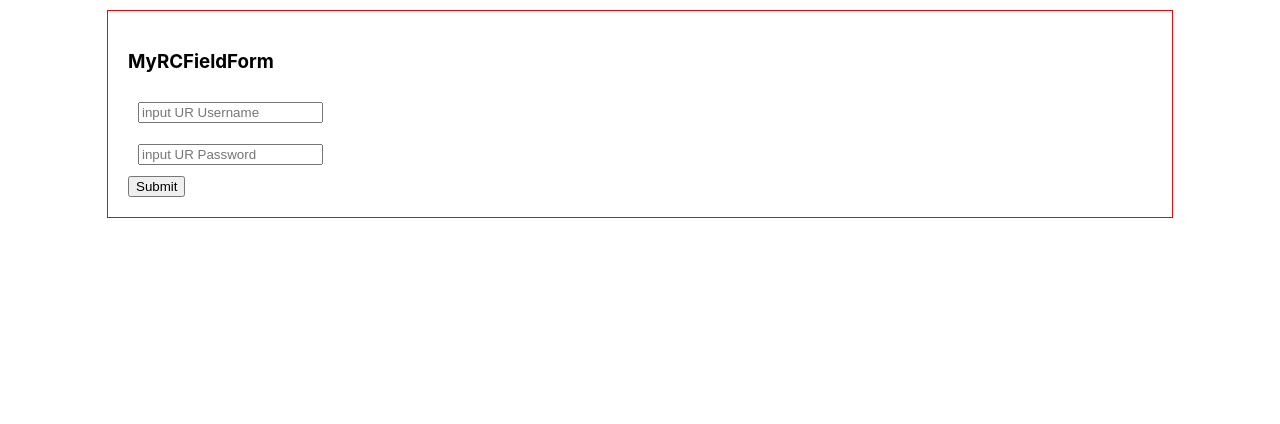
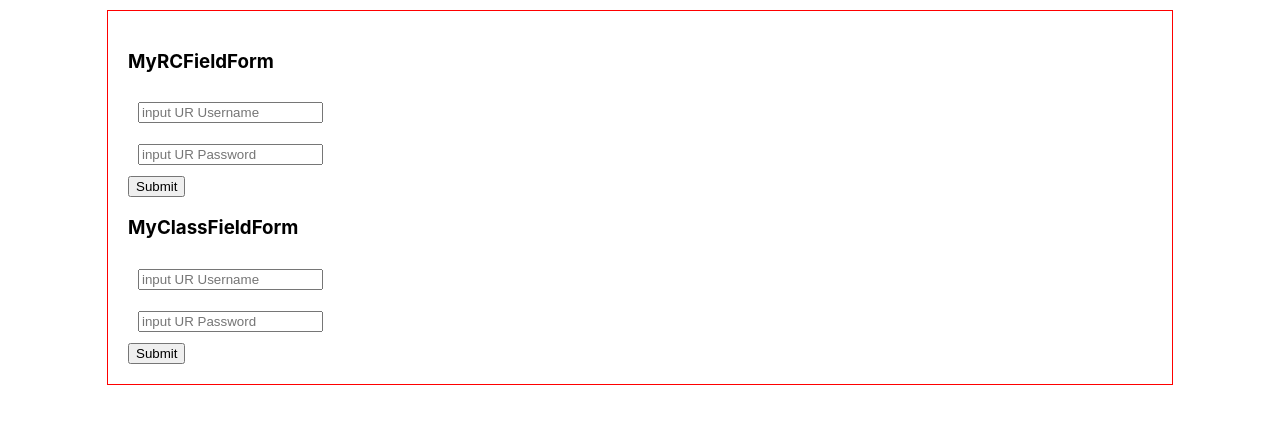
Before and after one commit to kizuner-bonely/oh-my-mini-react, a React (Vite) app: page / in a window 1280 px wide. Shown: the top 424 px of the page. Built offline with nearby package versions, Linux system fonts and the light colour scheme.

Commit message:
feat: 实现类组件适配

```diff
--- a/packages/form/ComponentField.tsx
+++ b/packages/form/ComponentField.tsx
@@ -5,7 +5,7 @@ import { FieldContext } from './FieldContext'
 
 interface FieldProps {
   name: string
-  rules: RuleType[] // todo 校验规则
+  rules: RuleType[]
   children: ReactElement<any, string | JSXElementConstructor<any>>
 }
 
--- a/packages/form/FieldContext.ts
+++ b/packages/form/FieldContext.ts
@@ -1,5 +1,7 @@
+import type { FieldContextType } from './form.d'
 import { FormStore } from './useForm'
-import type { FieldContextType } from './form.d'
 import { createContext } from 'react'
 
-export const FieldContext = createContext<FieldContextType>(new FormStore())
+export const FieldContext = createContext<FieldContextType>(
+  new FormStore().getForm(),
+)
--- a/packages/form/Form.tsx
+++ b/packages/form/Form.tsx
@@ -1,32 +1,44 @@
 import type { FormProps } from './form.d'
-import type { FormEvent } from 'react'
-import { useEffect, useCallback } from 'react'
+import type { FormEvent, ForwardedRef } from 'react'
+import { forwardRef, useEffect, useCallback, useImperativeHandle } from 'react'
 
 import useForm from './useForm'
 import Field from './ComponentField'
 import { FieldContext } from './FieldContext'
 
-export default function Form(props: FormProps) {
+type FormType = typeof Form & { Field: typeof Field; useForm: typeof useForm }
+
+function Form(props: FormProps, ref?: ForwardedRef<any>) {
   const { children, form, onFinish, onFinishFailed } = props
 
+  const [FormInstance] = useForm(form)
+
+  useImperativeHandle(ref, () => FormInstance)
+
   useEffect(() => {
-    form.setCallbacks({ onFinish, onFinishFailed })
-  }, [form, onFinish, onFinishFailed])
+    FormInstance.setCallbacks({ onFinish, onFinishFailed })
+  }, [FormInstance, onFinish, onFinishFailed])
 
   const handleSubmit = useCallback(
     (e: FormEvent<HTMLFormElement>) => {
       e.preventDefault()
-      form.submit()
+      FormInstance.submit()
     },
-    [form],
+    [FormInstance],
   )
 
   return (
     <form onSubmit={handleSubmit}>
-      <FieldContext.Provider value={form}>{children}</FieldContext.Provider>
+      <FieldContext.Provider value={FormInstance}>
+        {children}
+      </FieldContext.Provider>
     </form>
   )
 }
 
-Form.Field = Field
-Form.useForm = useForm
+const _Form = forwardRef(Form) as any as FormType
+
+_Form.Field = Field
+_Form.useForm = useForm
+
+export default _Form
--- a/packages/form/form.d.ts
+++ b/packages/form/form.d.ts
@@ -10,7 +10,8 @@ export type FormCallbacks = {
 
 export type FormProps = {
   children: JSX.Element | JSX.Element[]
-  form: FieldContextType
+  form?: ReturnType<FormStore['getForm']>
+  ref?: RefObject<unknown>
 } & FormCallbacks
 
 export type Entity = ReactElement & { onStoreChanged(): void }
--- a/packages/form/index.ts
+++ b/packages/form/index.ts
@@ -1,6 +1,10 @@
+// import { forwardRef } from 'react'
 import Form from './Form'
 import Field from './ComponentField'
 import useForm from './useForm'
 
 export { Field, useForm }
+// const _Form = forwardRef(Form)
+// export default _Form
+// export default forwardRef(Form) as any as typeof Form
 export default Form
--- a/packages/form/useForm.ts
+++ b/packages/form/useForm.ts
@@ -1,8 +1,8 @@
-import type { Entity, FormCallbacks } from './form.d'
+import type { Entity, FormCallbacks, FormProps } from './form.d'
 import { useRef } from 'react'
 
-export default function useForm() {
-  const store = useRef(new FormStore()).current
+export default function useForm(form?: FormProps['form']) {
+  const store = useRef(form ? form : new FormStore().getForm()).current
 
   return [store]
 }
--- a/src/pages/MyRCFieldForm.tsx
+++ b/src/pages/MyRCFieldForm.tsx
@@ -1,4 +1,4 @@
-import { useEffect } from 'react'
+import { createRef, Component, useEffect } from 'react'
 import Form, { Field } from '@form'
 import { Input } from '@form/components'
 
@@ -24,6 +24,7 @@ export default function MyRCFieldForm() {
 
   return (
     <div>
+      {/* 函数组件 */}
       <h3>MyRCFieldForm</h3>
       <Form form={form} onFinish={onFinish} onFinishFailed={onFinishFailed}>
         <Field name="username" rules={[nameRules]}>
@@ -34,6 +35,43 @@ export default function MyRCFieldForm() {
         </Field>
         <button>Submit</button>
       </Form>
+
+      {/* 类组件 */}
+      <MyClassFieldForm />
     </div>
   )
 }
+
+class MyClassFieldForm extends Component {
+  formRef = createRef()
+
+  onFinish = (val: any) => {
+    console.log('onFinish', val)
+  }
+
+  // 表单校验失败执行
+  onFinishFailed = (val: any) => {
+    console.log('onFinishFailed', val)
+  }
+
+  render() {
+    return (
+      <div>
+        <h3>MyClassFieldForm</h3>
+        <Form
+          ref={this.formRef}
+          onFinish={this.onFinish}
+          onFinishFailed={this.onFinishFailed}
+        >
+          <Field name="username" rules={[nameRules]}>
+            <Input placeholder="input UR Username" />
+          </Field>
+          <Field name="password" rules={[passwordRules]}>
+            <Input placeholder="input UR Password" />
+          </Field>
+          <button>Submit</button>
+        </Form>
+      </div>
+    )
+  }
+}
```
